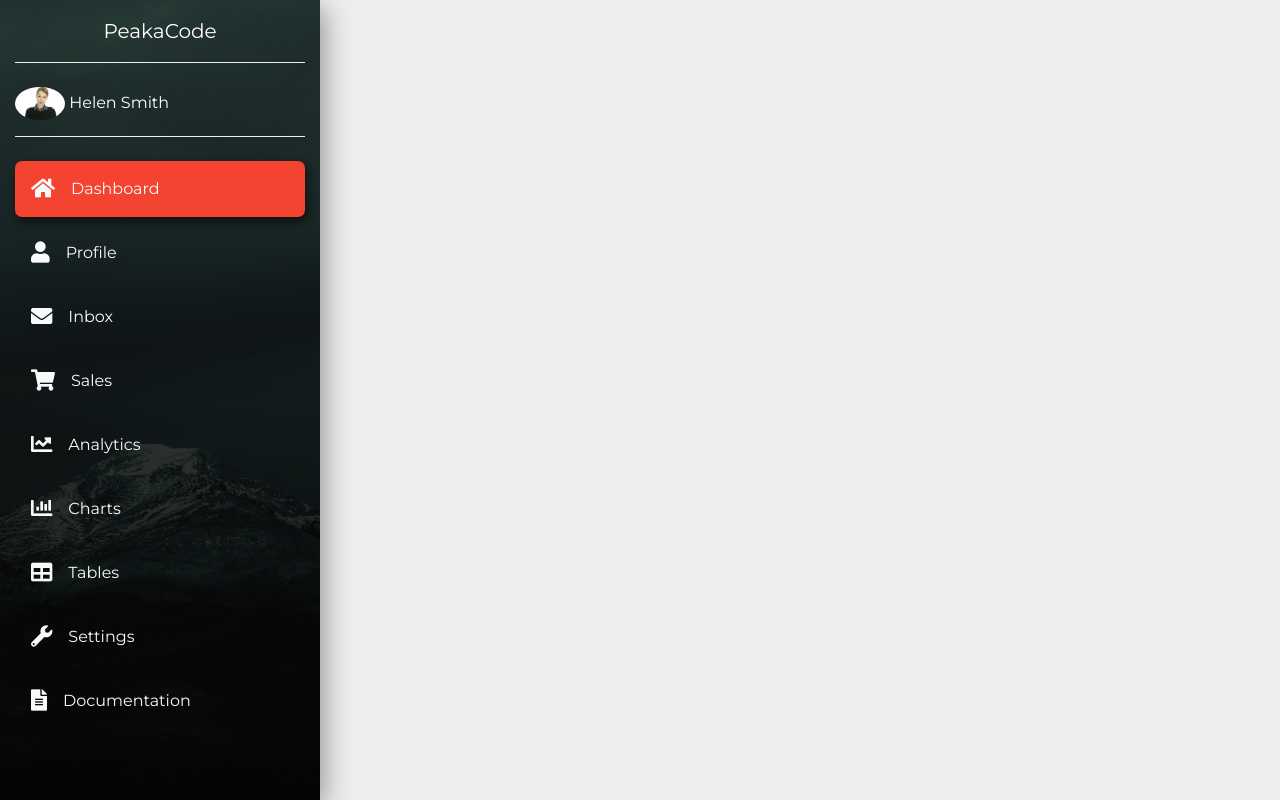
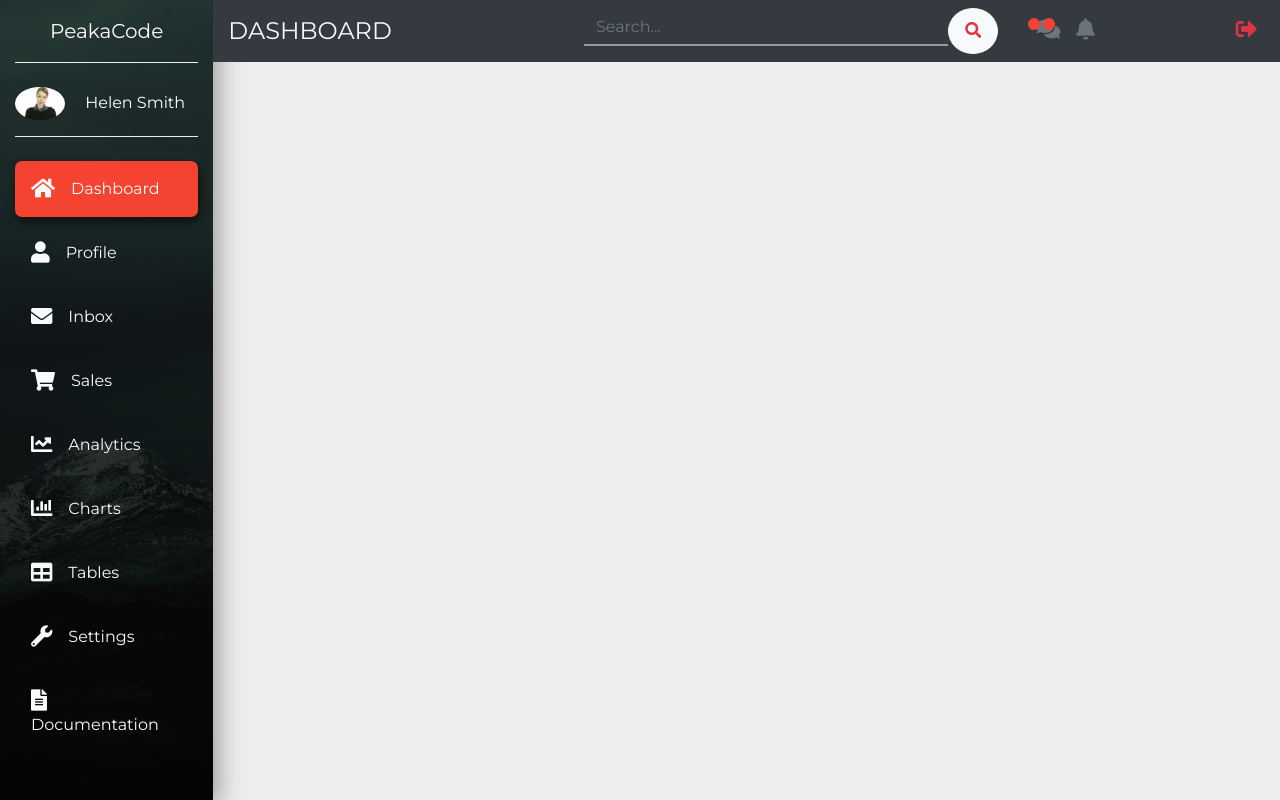
Before and after one commit to peakacode/admin_dashboard, a plain HTML site: page index.html in a window 1280 px wide. Drawn offline with nearby package versions, Linux system fonts and the light colour scheme.

Commit message:
admin_dashboard-nav_02
My Daily Code Along Journey
admin_dashboard-by-george_lomidze@skillshare

```diff
--- a/index.html
+++ b/index.html
@@ -21,11 +21,11 @@
         <div class="container-fluid">
           <div class="row">
             <!-- sidebar start -->
-            <div class="col-lg-3 sidebar fixed-top">
+            <div class="col-xl-2 col-lg-3 col-md-4 sidebar fixed-top">
               <a href="#" class="navbar-brand text-white d-block mx-auto text-center py-3 mb-4 bottom-border">PeakaCode</a>
               <div class="bottom-border pb-3">
-                <img src="img/admin.jpeg" width="50" class="rounded-circle">
-                <a href="#" class="text-white mr-3">Helen Smith</a>
+                <img src="img/admin.jpeg" width="50" class="rounded-circle mr-3">
+                <a href="#" class="text-white">Helen Smith</a>
               </div>
               <ul class="navbar-nav flex-column mt-4">
                 <li class="nav-item"><a href="#" class="nav-link text-light p-3 mb-2 current"><i class="fas fa-home text-light fa-lg mr-3"></i>Dashboard</a></li>
@@ -42,8 +42,39 @@
             <!-- sidebar end -->
 
             <!-- top-nav start -->
-            <div class="col-lg-9">
-
+            <div class="col-xl-10 col-lg-9 col-md-8 ml-auto bg-dark fixed-top py-2 top-navbar">
+              <div class="row align-items-center">
+                <div class="col-md-4">
+                  <h4 class="text-light text-uppercase mb-0">Dashboard</h4>
+                </div>
+                <div class="col-md-5">
+                  <form>
+                    <div class="input-group">
+                      <input type="text" class="form-control search-input" placeholder="Search...">
+                      <button type="button" class="btn btn-light search-button"><i class="fas fa-search text-danger"></i></button>
+                    </div>
+                  </form>
+                </div>
+                <div class="col-md-3">
+                  <ul class="navbar-nav">
+                    <li class="nav-item icon-parent">
+                      <a href="#" class="nav-link icon-bullet">
+                        <i class="fas fa-comments text-muted fa-lg"></i>
+                      </a>
+                    </li>
+                    <li class="nav-item">
+                      <a href="#" class="nav-link icon-bullet">
+                        <i class="fas fa-bell text-muted fa-lg"></i>
+                      </a>
+                    </li>
+                    <li class="nav-item ml-md-auto ">
+                      <a href="#" class="nav-link">
+                        <i class="fas fa-sign-out-alt text-danger fa-lg"></i>
+                      </a>
+                    </li>
+                  </ul>
+                </div>
+              </div>
             </div>
             <!-- top-nav end -->
 
--- a/style.css
+++ b/style.css
@@ -7,8 +7,8 @@ body {
 .sidebar {
   height: 100vh;
   background:
-    linear-gradient(rgba(0,0,0,.7),
-    rgba(0,0,0,.9)),
+    linear-gradient(rgba(0, 0, 0, .7),
+    rgba(0, 0, 0, .9)),
     url(img/img1.jpeg);
   background-position: center;
   background-repeat: no-repeat;
@@ -42,4 +42,55 @@ body {
   box-shadow: 2px 5px 20px #111;
   transform: translateY(-1px);
 }
+
+.search-input {
+  background: transparent;
+  border: none;
+  border-radius: 0;
+  border-bottom: 2px solid #999;
+  transition: all .4s;
+}
+
+.search-input:focus {
+  background: transparent;
+  box-shadow: none;
+  border-bottom: 2px solid #dc3545;
+}
+
+.search-button {
+  border-radius: 50%;
+  padding: 10px 16px;
+  transition: all .4s;
+}
+
+.search-button:hover {
+  background: #eee;
+  transform: translateY(-1px);
+}
+
+.icon-parent {
+  position: relative;
+}
+
+.icon-bullet::after {
+  content: "";
+  position: absolute;
+  top: 7px;
+  left: 15px;
+  height: 12px;
+  width: 12px;
+  background: #f44336;
+  border-radius: 50%;
+}
+
+@media (max-width:768px) {
+  .sidebar {
+    position: static;
+    height: auto;
+  }
+
+  .top-navbar {
+    position: static;
+  }
+}
 /* navbar end */
```
